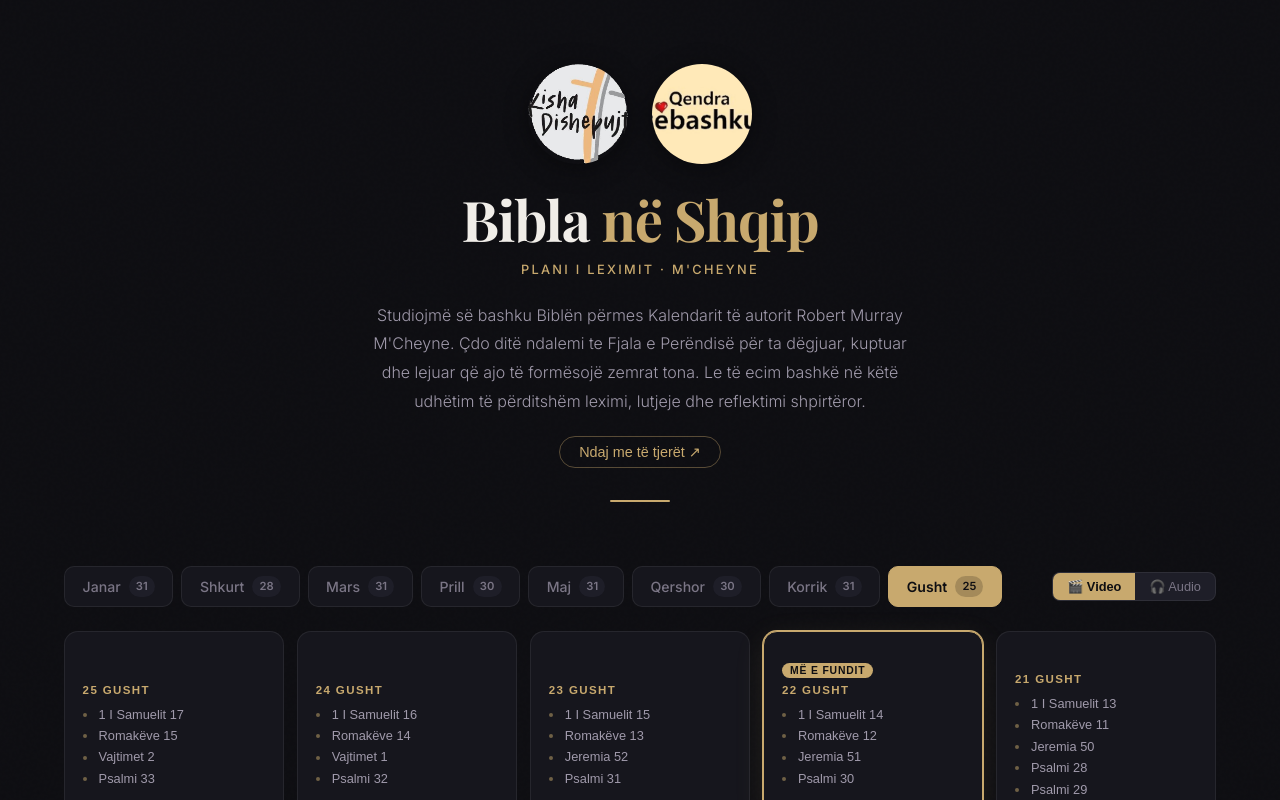
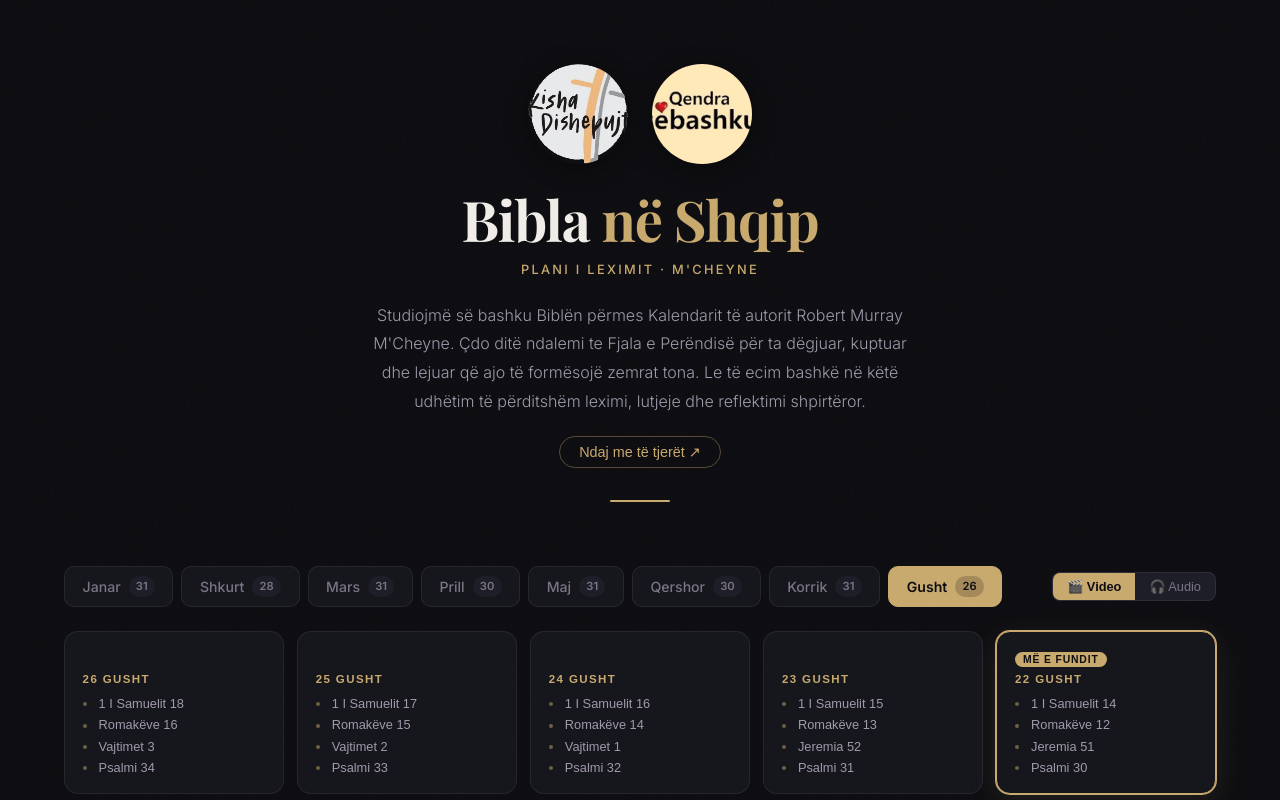
Before and after one commit to jeffandmeredith-max/bibla-shqip, a React (Vite) app: page / in a window 1280 px wide. Shown: the top 800 px of the page. Built offline with nearby package versions, Linux system fonts and the light colour scheme.

Commit message:
chore: daily update 2026-08-26

```diff
--- a/src/data/august.js
+++ b/src/data/august.js
@@ -638,5 +638,28 @@ export const august = [
         "start": 1052
       }
     ]
+  },
+  {
+    "day": 26,
+    "date": "26 Gusht",
+    "videoId": "G-3BmQgDh5Y",
+    "readings": [
+      {
+        "title": "1 I Samuelit 18",
+        "start": 0
+      },
+      {
+        "title": "Romakëve 16",
+        "start": 250
+      },
+      {
+        "title": "Vajtimet 3",
+        "start": 439
+      },
+      {
+        "title": "Psalmi 34",
+        "start": 712
+      }
+    ]
   }
 ]
```
